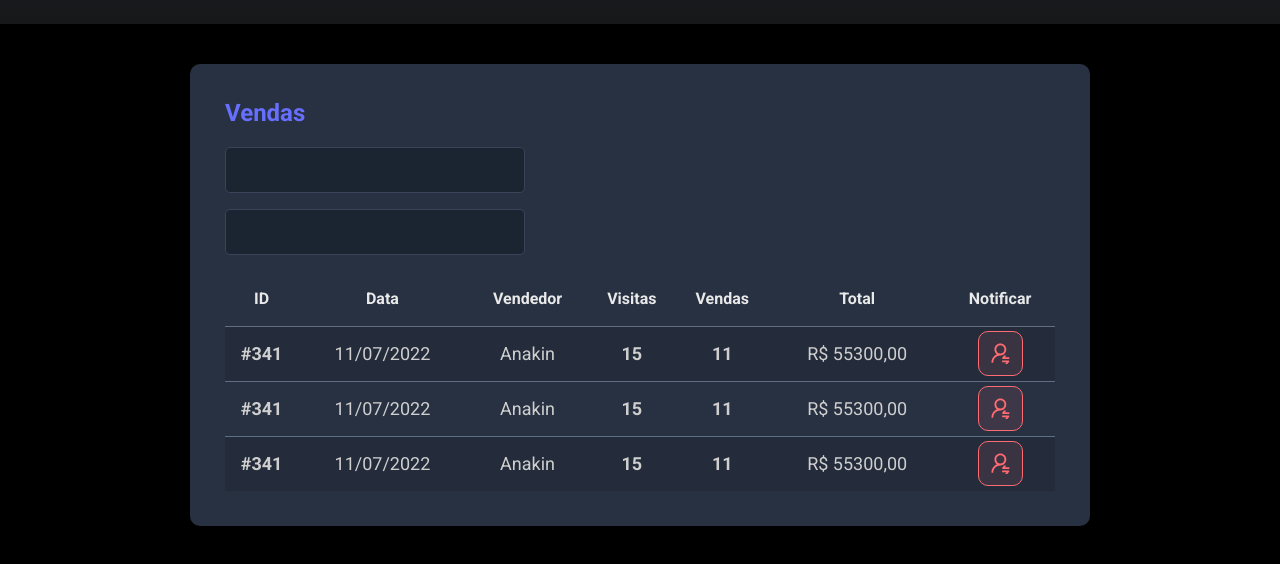
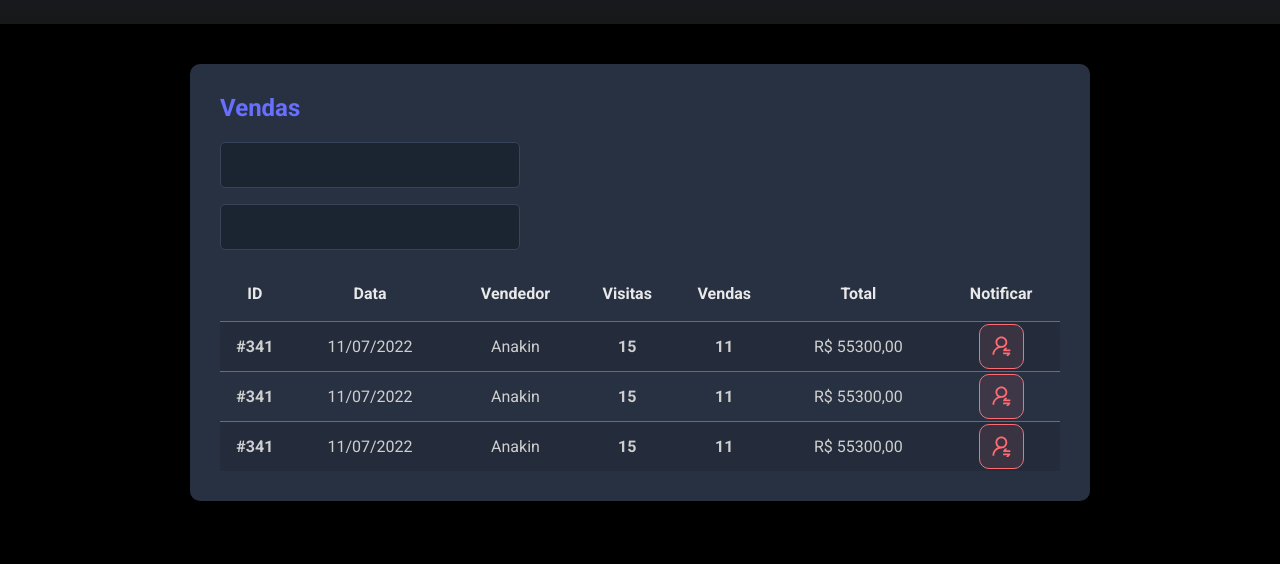
Before and after one commit to RudibertBaade/Projeto-DSMeta, a plain HTML site: page index.html in a window 1280 px wide. Shown: the part 196-760 px from the top of the page. Drawn offline with Linux system fonts and the light colour scheme.

Commit message:
Diminuido os tamanhos do dsmeta-card, .dsmeta-sales-table tbody tr e .dsmeta-sales-table tbody

```diff
--- a/styles.css
+++ b/styles.css
@@ -159,15 +159,15 @@ border-collapse: collapse;
     }
 
     .dsmeta-card {
-        padding: 35px;
+        padding: 30px;
     }
 
     .dsmeta-sales-table tbody tr {
-        height: 55px;
+        height: 50px;
     }
 
     .dsmeta-sales-table tbody {
-        font-size: 18px;
+        font-size: 16px;
     }
 
 }
```
